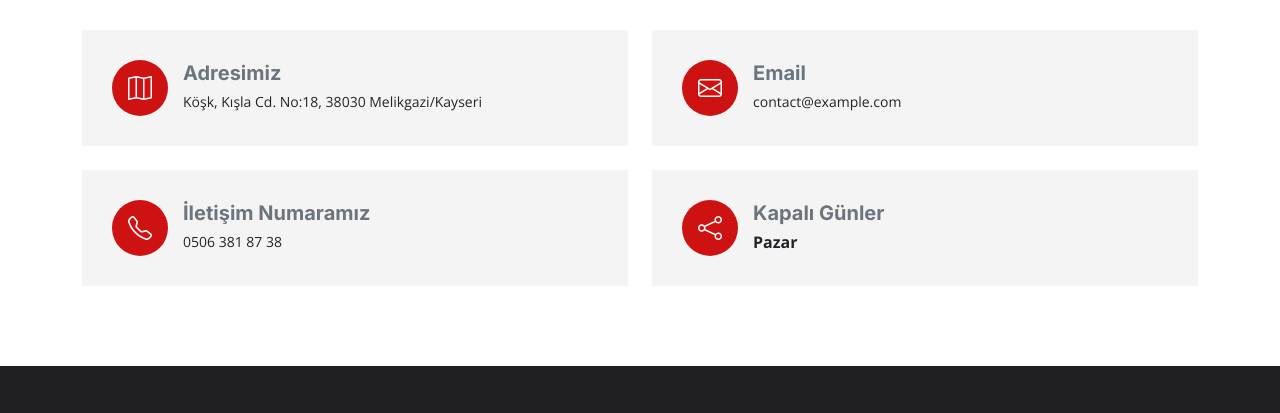
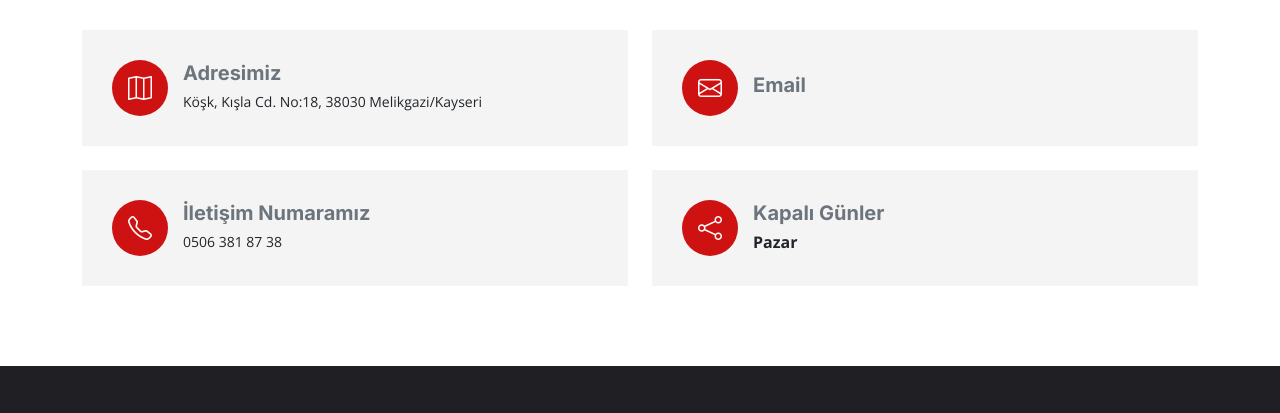
Before and after one commit to asdasfazamaz/aaaaaaaaaa, a plain HTML site: page index.html in a window 1280 px wide. Shown: the part 2713-3126 px from the top of the page. Drawn offline with nearby package versions, Linux system fonts and the light colour scheme; grey boxes are pictures that could not be loaded.

Commit message:
Update index.html

```diff
--- a/index.html
+++ b/index.html
@@ -177,7 +177,7 @@
               <i class="icon bi bi-envelope flex-shrink-0"></i>
               <div>
                 <h3>Email</h3>
-                <p>contact@example.com</p>
+                <p></p>
               </div>
             </div>
           </div><!-- End Info Item -->
```
